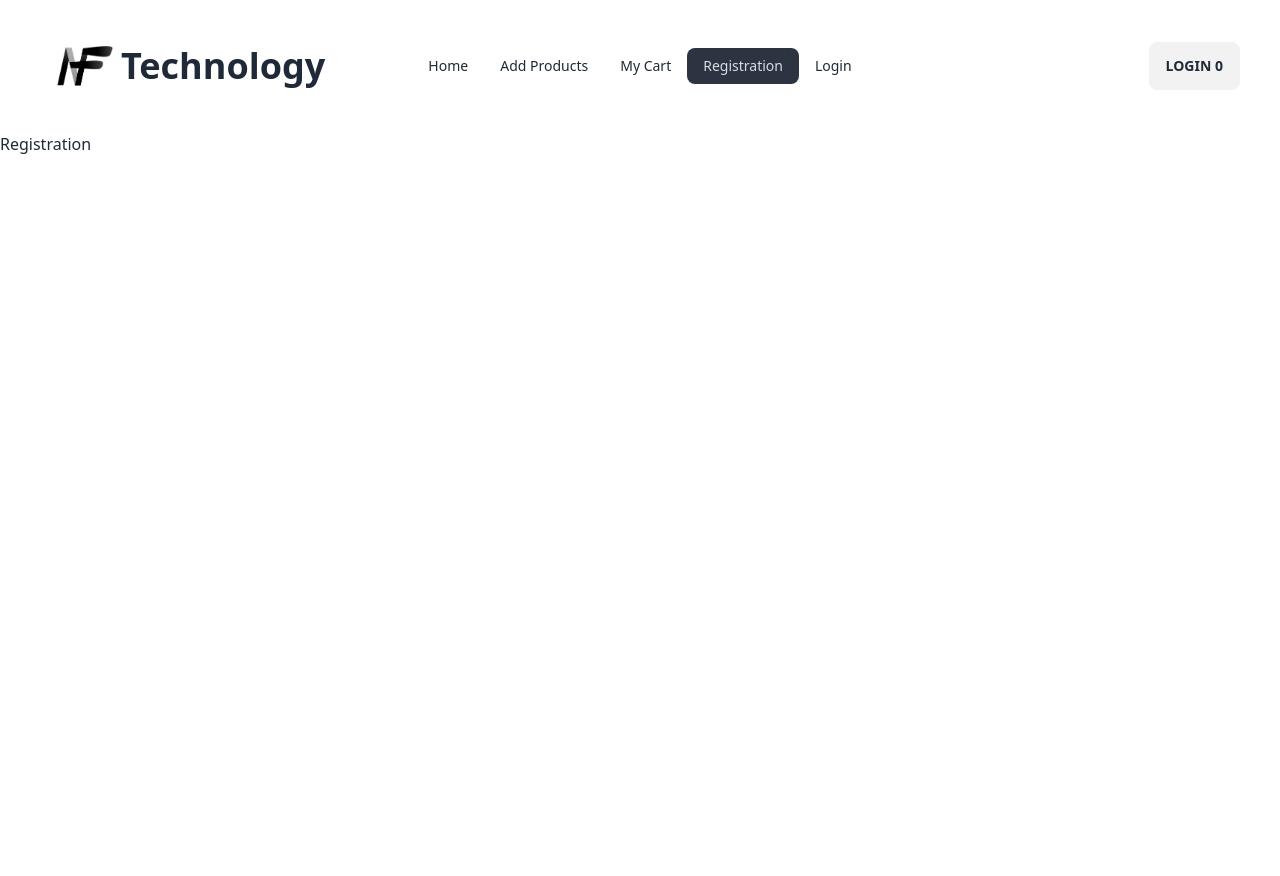
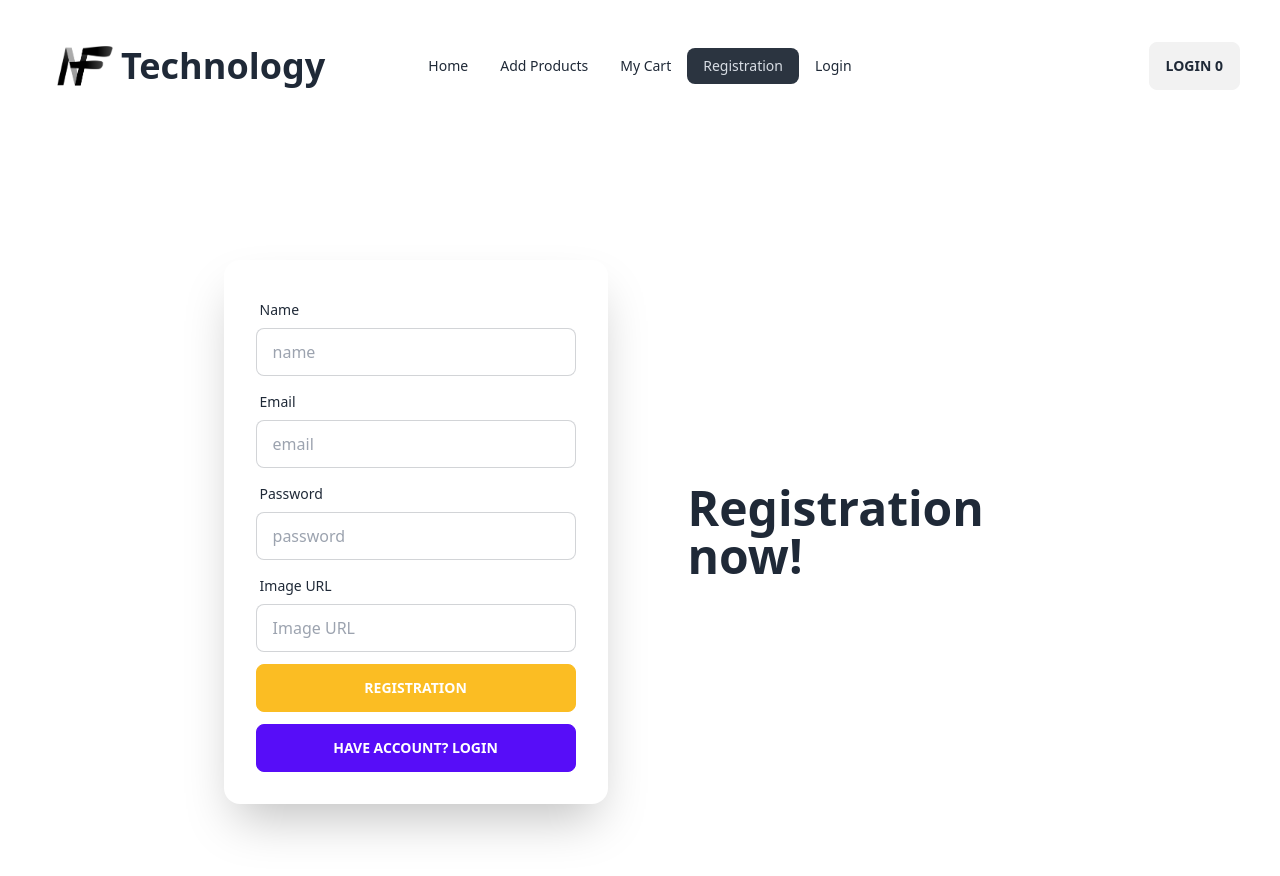
Before and after one commit to NFRIDOY/brandshop-client, a React (Vite) app: page /registration in a window 1280 px wide. Shown: the top 876 px of the page. Before the commit the page ends 800 px from the top, so only its background shows below. Built offline with nearby package versions, Linux system fonts and the light colour scheme.

Commit message:
login + reg UI done and Toggle

```diff
--- a/src/components/Login/Login.jsx
+++ b/src/components/Login/Login.jsx
@@ -1,7 +1,53 @@
+import { Link } from "react-router-dom";
 
 
 export default function Login() {
+    const handleLogin = (e) => {
+        e.preventDefault()
+        const form = e.target;
+        const email = form.email.value
+        const password = form.password.value
+    }
     return (
-        <div>Login</div>
+        <div>
+            <div className="hero min-h-screen ">
+                <div className="hero-content flex-col lg:flex-row gap-x-20">
+                    <div className="text-center lg:text-left">
+                        <h1 className="text-5xl font-bold">Login now!</h1>
+                        {/* <p className="py-6">Provident cupiditate voluptatem et in. Quaerat fugiat ut assumenda excepturi exercitationem quasi. In deleniti eaque aut repudiandae et a id nisi.</p> */}
+                    </div>
+                    <div className="card flex-shrink-0 w-full max-w-sm shadow-2xl bg-base-100">
+                        <form className="card-body" onSubmit={handleLogin}>
+                            <div className="form-control">
+                                <label className="label">
+                                    <span className="label-text">Email</span>
+                                </label>
+                                <input type="email" name="email" placeholder="email" className="input input-bordered" required />
+                            </div>
+                            <div className="form-control">
+                                <label className="label">
+                                    <span className="label-text">Password</span>
+                                </label>
+                                <input type="password" name="password" placeholder="password" className="input input-bordered" required />
+                                {/* <label className="label">
+                                    <a href="#" className="label-text-alt link link-hover">Forgot password?</a>
+                                </label> */}
+                            </div>
+                            <div className="form-control mt-1">
+                                <button className="btn btn-accent text-white hover:bg-black hover:border-black" type="submit">Login</button>
+                            </div>
+                            <div className="form-control mt-6">
+                                <Link to={'/registration'} className="btn btn-primary text-white hover:bg-black hover:border-black" type="submit">Need An Account? Register</Link>
+                            </div>
+                            <span className="text-center">OR</span>
+                            <div className="form-control mt-1">
+                                <button className="btn btn-success btn-outline outline-success text-white hover:bg-black hover:border-black" type="submit">Google</button>
+                            </div>
+
+                        </form>
+                    </div>
+                </div>
+            </div>
+        </div>
     )
 }
--- a/src/components/Registration/Registration.jsx
+++ b/src/components/Registration/Registration.jsx
@@ -1,7 +1,66 @@
+import { Link } from "react-router-dom";
 
 
 export default function Registration() {
+    const handleReg = (e) => {
+        e.preventDefault()
+        const form = e.target;
+        const email = form.email.value;
+        const password = form.password.value;
+    }
     return (
-        <div>Registration</div>
+        <div>
+            <div className="hero min-h-screen ">
+                <div className="hero-content flex-col lg:flex-row-reverse gap-x-20">
+                    <div className="text-center lg:text-left">
+                        <h1 className="text-5xl font-bold">Registration now!</h1>
+                        {/* <p className="py-6">Provident cupiditate voluptatem et in. Quaerat fugiat ut assumenda excepturi exercitationem quasi. In deleniti eaque aut repudiandae et a id nisi.</p> */}
+                    </div>
+                    <div className="card flex-shrink-0 w-full max-w-sm shadow-2xl bg-base-100">
+                        <form className="card-body" onSubmit={handleReg}>
+                            <div className="form-control">
+                                <label className="label">
+                                    <span className="label-text">Name</span>
+                                </label>
+                                <input type="text" name="name" placeholder="name" className="input input-bordered" required />
+                            </div>
+                            <div className="form-control">
+                                <label className="label">
+                                    <span className="label-text">Email</span>
+                                </label>
+                                <input type="email" name="email" placeholder="email" className="input input-bordered" required />
+                            </div>
+                            <div className="form-control">
+                                <label className="label">
+                                    <span className="label-text">Password</span>
+                                </label>
+                                <input type="password" name="password" placeholder="password" className="input input-bordered" required />
+                                {/* <label className="label">
+                                    <a href="#" className="label-text-alt link link-hover">Forgot password?</a>
+                                </label> */}
+                            </div>
+                            <div className="form-control">
+                                <label className="label">
+                                    <span className="label-text">Image URL</span>
+                                </label>
+                                <input type="text" name="image" placeholder="Image URL" className="input input-bordered" required />
+                                {/* <label className="label">
+                                    <a href="#" className="label-text-alt link link-hover">Forgot password?</a>
+                                </label> */}
+                            </div>
+                            <div className="form-control mt-1">
+                                <button className="btn btn-warning text-white hover:bg-black hover:border-black" type="submit">Registration</button>
+                            </div>
+                            {/* <div className="form-control mt-1">
+                                <button className="btn btn-success btn-outline outline-success text-white hover:bg-black hover:border-black" type="submit">Google</button>
+                            </div> */}
+                            <div className="form-control mt-1">
+                                <Link to={'/login'} className="btn btn-primary text-white hover:bg-black hover:border-black" type="submit">Have Account? Login</Link>
+                            </div>
+                        </form>
+                    </div>
+                </div>
+            </div>
+        </div>
     )
 }
```
